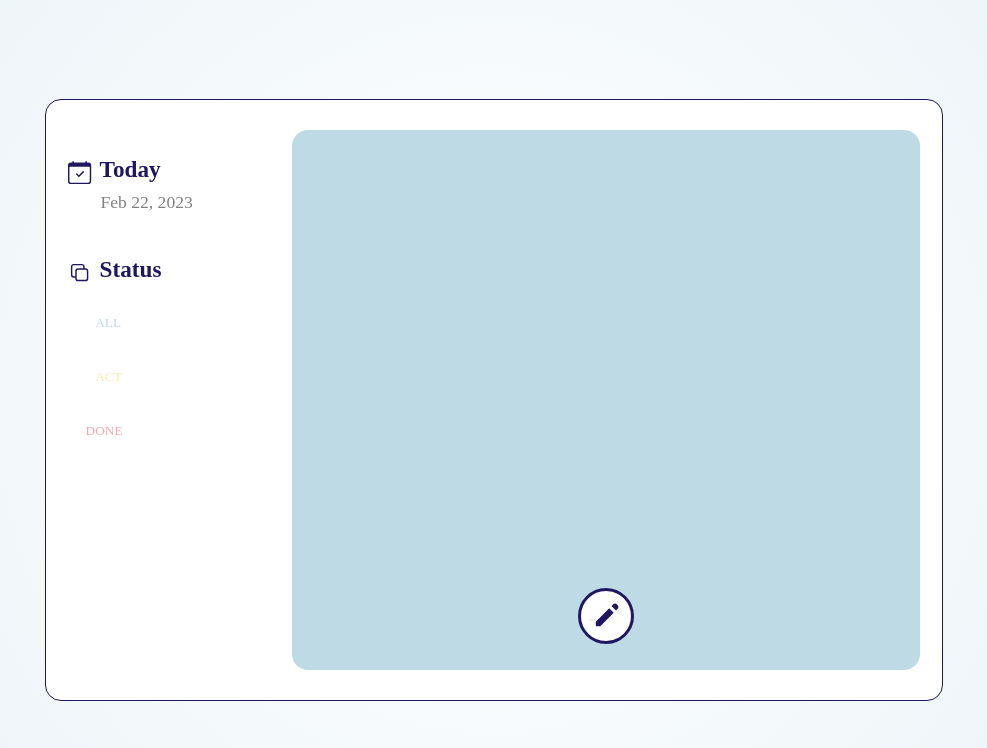
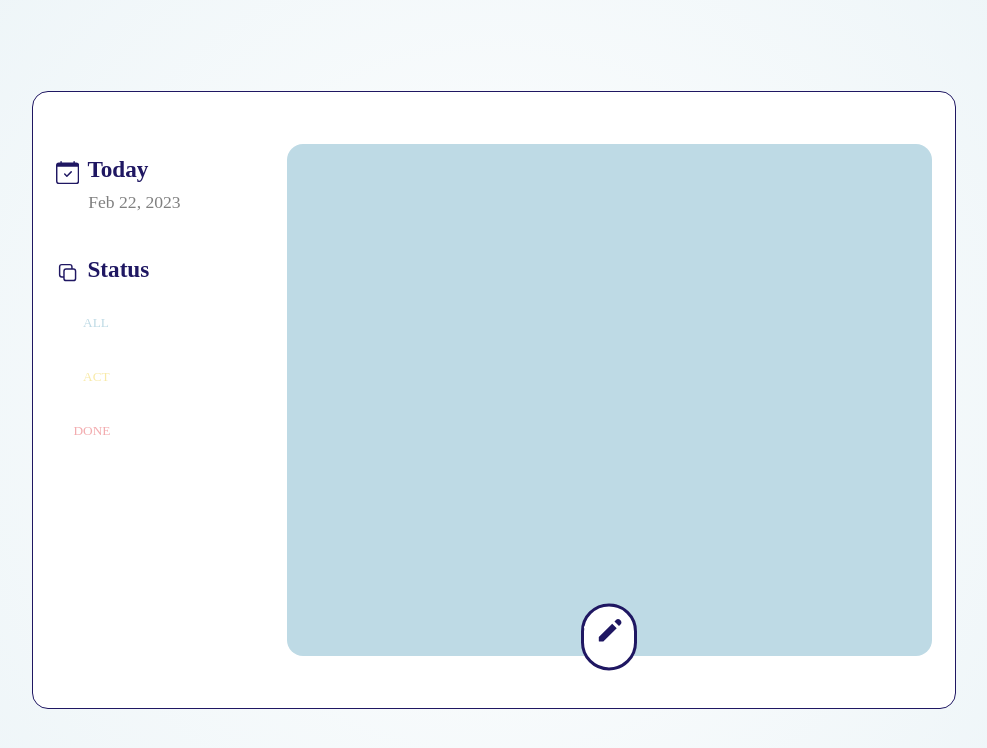
Before and after one commit to jelly12paw/To-Do-List, a React (Create React App) app in the folder todos/: page / in a window 1280 px wide. Shown: the top 748 px of the page, without its empty margins (146-1133 px from the left). Built offline with nearby package versions, Linux system fonts and the light colour scheme; a web font is replaced by a local one.

Commit message:
style: TodoList 화면 영역 수정

```diff
--- a/todos/src/components/Adds/Adds.module.css
+++ b/todos/src/components/Adds/Adds.module.css
@@ -1,16 +1,16 @@
 .form {
     position: relative;
-    top: 90%;
+    top: 3rem;
     left: 50%;
     transform: translate(-50%, -50%);
     transition: all 1s;
     width: 3.5rem;
-    height: 3.5rem;
+    height: 4.2rem;
     background-color: var(--todo-bg);
     box-sizing: border-box;
     border-radius: 1.8rem;
     border: 0.2rem solid var(--text);
-    padding: 0.5rem;
+    /* padding: 1.4rem 1rem; */
     cursor: pointer;
 }
 
@@ -31,6 +31,7 @@
 
 .btn {
     cursor: pointer;
+    background-color: var(--todo-bg);
 }
 
 .btn svg {
@@ -53,10 +54,6 @@
     display: block;
 }
 
-.form:valid {
-    display: block;
-}
-
 .form:hover .btn svg {
     background-color: var(--text);
     color: var(--todo-bg);
--- a/todos/src/components/Todo/Todo.jsx
+++ b/todos/src/components/Todo/Todo.jsx
@@ -1,5 +1,6 @@
 import React from 'react';
 import {FaTrashAlt} from 'react-icons/fa';
+import styles from './Todo.module.css'
 
 export default function Todo({todo, onUpdate, onDelete}) {
     const {id, text, status} = todo;
@@ -11,10 +12,10 @@ export default function Todo({todo, onUpdate, onDelete}) {
     };
     const handleDelete = () => onDelete(todo);
     return (
-        <li>
-            <input type="checkbox" id={id} checked={status === 'done'} onChange={handleChange} />
-            <label htmlFor={id}>{text}</label>
-            <button onClick={handleDelete}><FaTrashAlt/></button>
+        <li className={styles.todo}>
+            <input className={styles.checkbox} type="checkbox" id={id} checked={status === 'done'} onChange={handleChange} />
+            <label className={styles.text} htmlFor={id}>{text}</label>
+            <div className={styles.icon}><button onClick={handleDelete}><FaTrashAlt/></button></div>
         </li>
     );
 }
--- /dev/null
+++ b/todos/src/components/Todo/Todo.module.css
@@ -0,0 +1,16 @@
+.todo {
+    display: flex;
+    justify-content: space-between;
+}
+
+.checkbox {
+
+}
+
+.text {
+
+}
+
+.icon {
+
+}
--- a/todos/src/components/TodoList/TodoList.module.css
+++ b/todos/src/components/TodoList/TodoList.module.css
@@ -1,10 +1,16 @@
 .container {
     width: 70%;
-    height: 90%;
+    height: 32rem;
     background-color: var(--bg);
     border-radius: 1rem;
+    /* position: relative; */
+    display: flex;
+    flex-direction: column;
+}
+
+.items {
+    flex: 1 1 auto;
     overflow-y: auto;
-    position: relative;
 }
 
 ::-webkit-scrollbar {
--- a/todos/src/index.css
+++ b/todos/src/index.css
@@ -37,8 +37,8 @@ body {
 }
 
 #root {
-  width: 70%;
-  height: 75%;
+  width: 72%;
+  height: 77%;
   background-color: var(--todo-bg);
   overflow: hidden;
   border-radius: 1rem;
```
